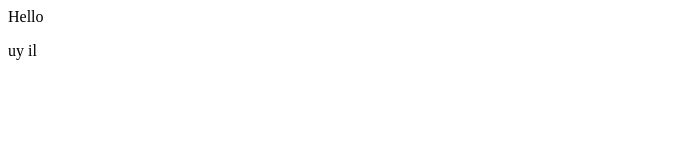
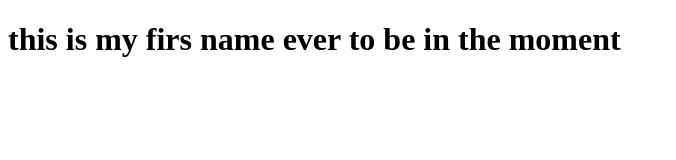
Before and after one commit to Ayompejoel/GO-GreenHub, a plain HTML site: page index.html in a window 1280 px wide. Shown: the whole page, without its empty margins (0-676 px from the left). Drawn offline with Linux system fonts and the light colour scheme.

Commit message:
first commit

```diff
--- a/index.html
+++ b/index.html
@@ -6,7 +6,6 @@
     <title>Document</title>
 </head>
 <body>
-   Hello
-   <p>uy il</p>
+   <h1>this is my firs name ever to be in the  moment</h1>
 </body>
 </html>
```
